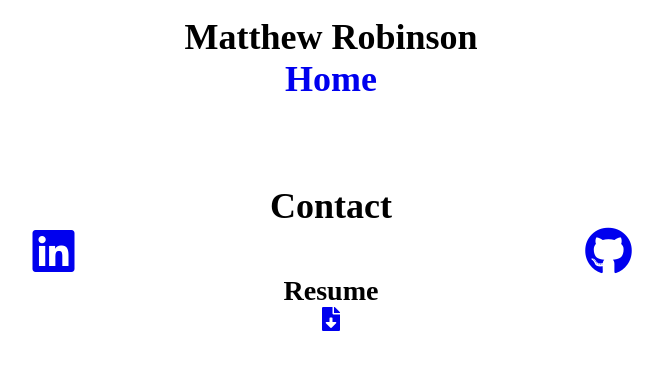
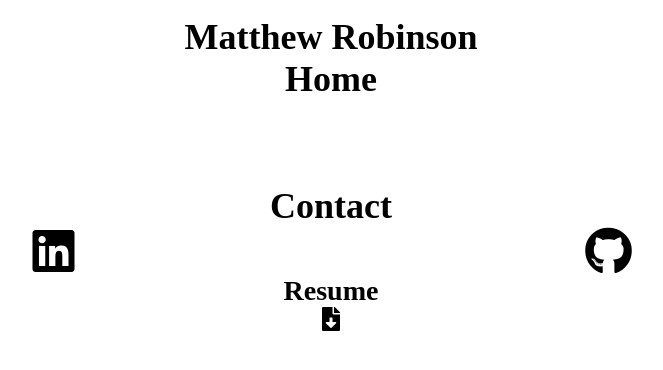
Before and after one commit to matthewrobinson4123/PortfolioWebsite, a plain HTML site: page contact.html in a window 1280 px wide. Shown: the whole page, without its empty margins (309-972 px from the left). Drawn offline with Linux system fonts and the light colour scheme; a web font is replaced by a local one.

Commit message:
fixed hyperlinks and updated hmtl frame

```diff
--- a/styles.css
+++ b/styles.css
@@ -13,6 +13,10 @@ body{
     display: flex;
     flex-direction: column;
     font-size: 24px;
+}
+
+a{
+    color: black;
 }
 
 /* HEADER */
```
Also changed, not shown: index.html (+2 -1 lines).
